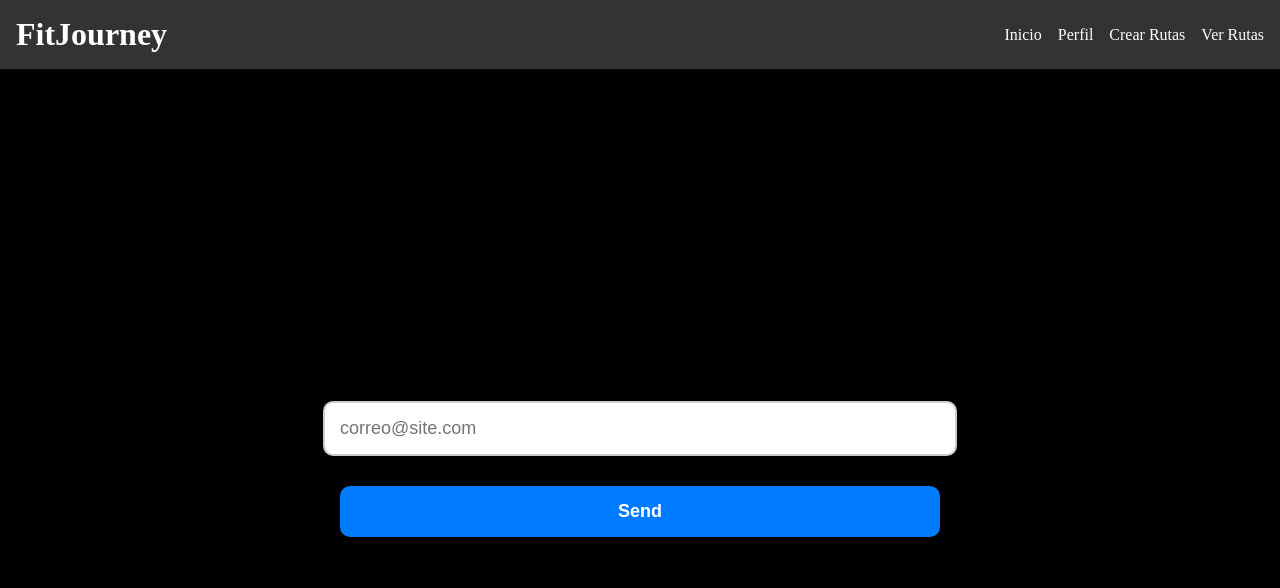
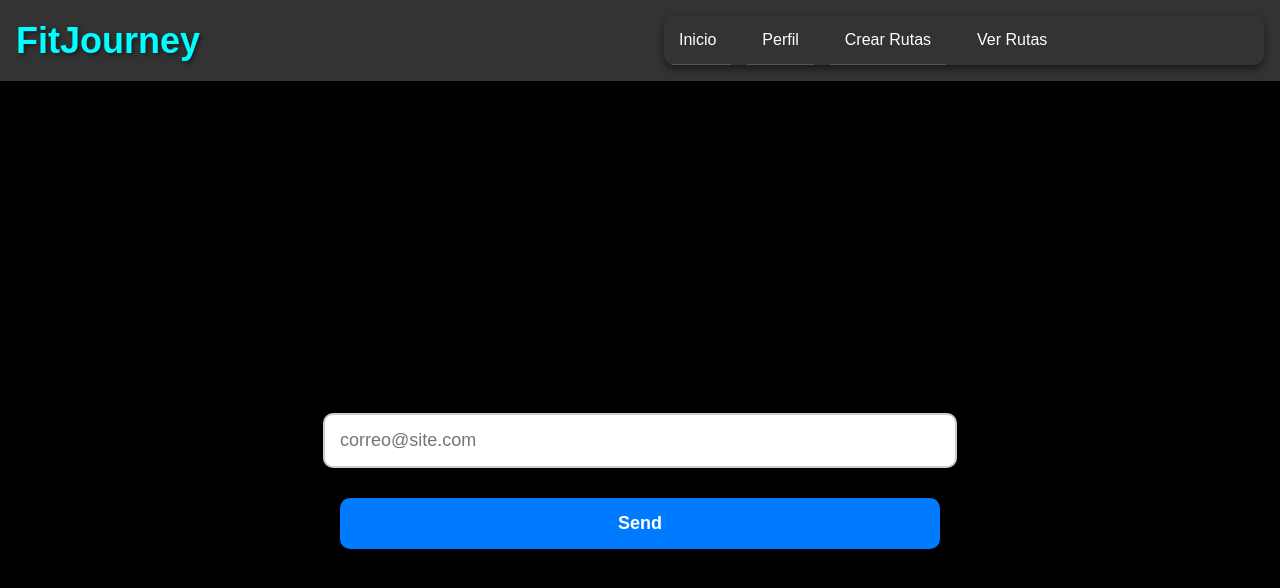
Before and after one commit to SalomonAvila/FitJourney, a React (Vite) app: page /verRuta in a window 1280 px wide. Shown: the top 588 px of the page. Built offline with nearby package versions, Linux system fonts and the light colour scheme; no server answers.

Commit message:
Actualizacion de los estilos de la pagina

```diff
--- a/src/pages/VerRuta.jsx
+++ b/src/pages/VerRuta.jsx
@@ -1,6 +1,7 @@
 import React, { useEffect, useState } from "react";
 import { useNavigate } from "react-router-dom";
 import { client } from "../API/client";
+import '../styles/VerRuta.css'
 
 function VerRuta(){
     const [rutas, setRutas] = useState([])
@@ -27,7 +28,7 @@ function VerRuta(){
     }, [])
 
     return(
-        <div>
+        <div id="contenedor">
             <h1>Prueba de visualización</h1>
             <h2>Rutas asociadas al usuario:</h2>
             <ul>
--- /dev/null
+++ b/src/styles/VerRuta.css
@@ -0,0 +1,57 @@
+body {
+    background-color: black;
+    color: white;
+    font-family: 'Arial', sans-serif;
+    margin: 0;
+    padding: 0;
+}
+
+#contenedor {
+    display: flex;
+    flex-direction: column;
+    align-items: center;
+    justify-content: center;
+    min-height: 100vh;
+    padding: 20px;
+}
+
+h1 {
+    font-size: 36px;
+    color: aqua;
+    text-shadow: 2px 2px 4px rgba(0, 0, 0, 0.5);
+    margin-bottom: 20px;
+}
+
+h2 {
+    font-size: 24px;
+    color: white;
+    margin-bottom: 20px;
+}
+
+ul {
+    list-style: none;
+    padding: 0;
+    width: 80%;
+    max-width: 600px;
+    background-color: #333;
+    border-radius: 10px;
+    box-shadow: 0 4px 8px rgba(0, 0, 0, 0.5);
+    overflow: hidden;
+}
+
+li {
+    padding: 15px;
+    border-bottom: 1px solid #555;
+}
+
+li:last-child {
+    border-bottom: none;
+}
+
+li strong {
+    color: aqua;
+}
+
+li br {
+    margin-bottom: 10px;
+}
```
